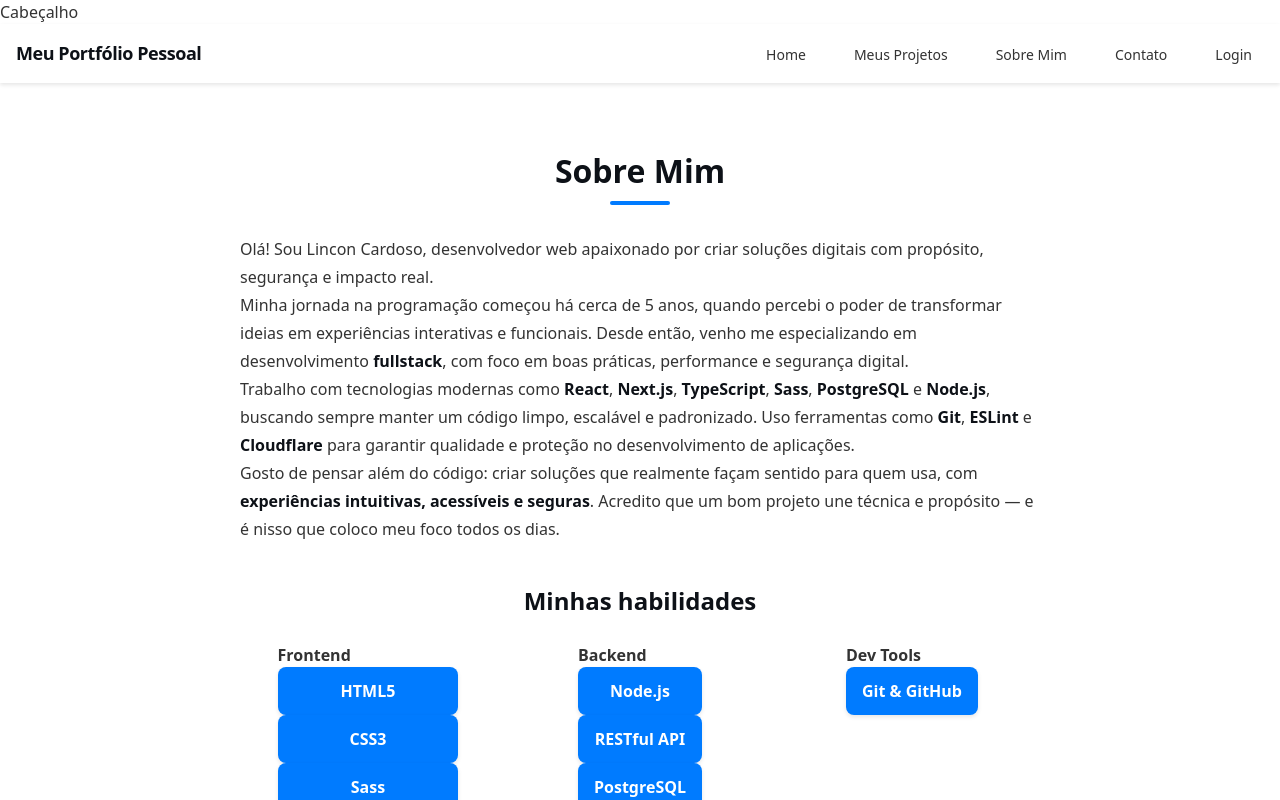
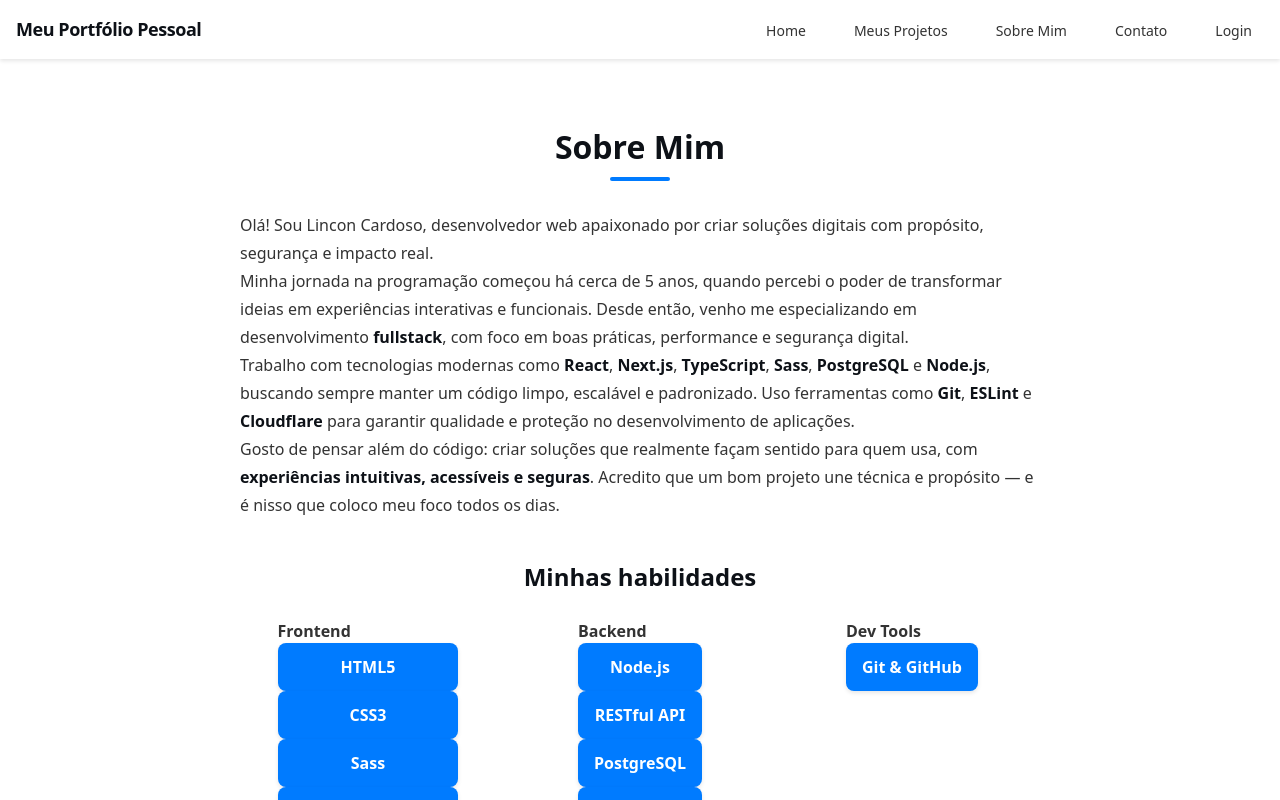
Before and after one commit to lincon-cardoso/meu-portifolio, a Next.js app: page /sobre in a window 1280 px wide. Shown: the top 800 px of the page. Built offline with nearby package versions, Linux system fonts and the light colour scheme.

Commit message:
fix: adiciona comentário ao cabeçalho no componente SobrePage

```diff
--- a/src/app/sobre/page.tsx
+++ b/src/app/sobre/page.tsx
@@ -8,7 +8,7 @@ import Rodape from "../../components/layout/Rodape";
 export default function SobrePage() {
   return (
     <>
-      Cabeçalho
+      {/* Cabeçalho */}
 
       <Cabecalho />
       {/* Conteúdo Principal */}
```
